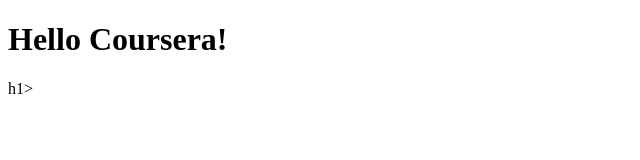
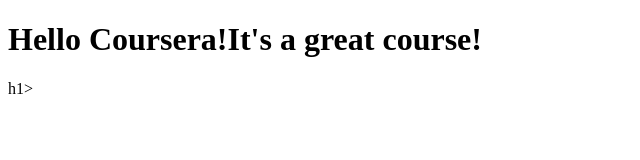
Before and after one commit to o841/coursera-test, a plain HTML site: page site/index.html in a window 1280 px wide. Shown: the whole page, without its empty margins (0-640 px from the left). Drawn offline with Linux system fonts and the light colour scheme.

Commit message:
small addition to our page content

```diff
--- a/site/index.html
+++ b/site/index.html
@@ -4,6 +4,6 @@
 	<title>Hello Coursera!</title>
 </head>
 <body>
-<h1>Hello Coursera!</h1>h1>
+<h1>Hello Coursera!It's a great course!</h1>h1>
 </body>
 </html>
```
